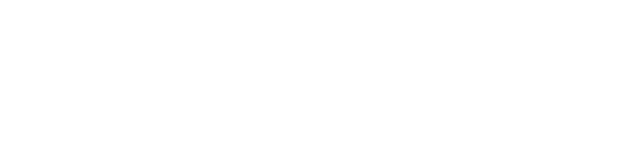
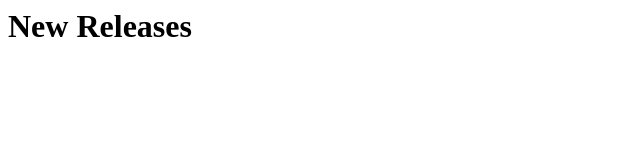
Before and after one commit to danieltiger6/danieltiger6.github.io, a plain HTML site: page index.html in a window 1280 px wide. Shown: the whole page, without its empty margins (0-640 px from the left). Drawn offline with Linux system fonts and the light colour scheme.

Commit message:
Update index.html

```diff
--- a/index.html
+++ b/index.html
@@ -2,3 +2,7 @@
   <head>
     <title>Finest Clothing</title>
   </head>
+  <body>
+    <h1>New Releases</h1>
+  </body>
+</html>
```
